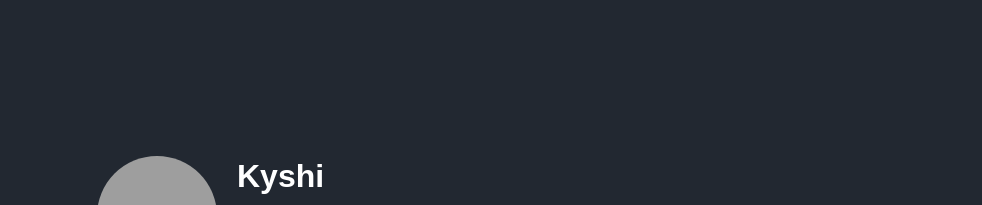
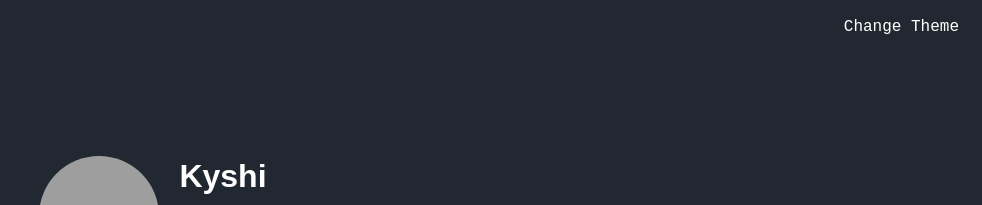
Before and after one commit to kyshi/kyshi.github.io, a plain HTML site: page index.html in a window 1280 px wide. Shown: the top 205 px of the page, without its empty margins (298-1280 px from the left). Drawn offline with Linux system fonts and the light colour scheme; grey boxes are pictures that could not be loaded.

Commit message:
Theme update.

```diff
--- a/index.html
+++ b/index.html
@@ -3,9 +3,11 @@
 <head>
     <meta charset="UTF-8">
     <link rel="stylesheet" href="style.css">
-    <title>Kyshi</title>
+    <script src="main.js"></script>
+    <title>kyshi.github.io</title>
 </head>
 <body>
+    <a onclick="change_theme()" class="theme-button">Change Theme</a>
     <div id="main">
         <div class="photo"></div>
         <div class="text">
--- /dev/null
+++ b/main.js
@@ -0,0 +1,23 @@
+var is_changed = 0;
+function change_theme(){
+    is_changed += 1
+
+    if(is_changed == 0){
+        var root = document.querySelector(":root");
+        root.style.setProperty("--main-color", "#222831");
+        root.style.setProperty("--text-color", "#FFF");
+    }else if(is_changed == 1){
+        var root = document.querySelector(":root");
+        root.style.setProperty("--main-color", "#1B262C");
+        root.style.setProperty("--text-color", "#FFF");
+    }
+    else{
+        var root = document.querySelector(":root");
+        root.style.setProperty("--main-color", "#002C40");
+        root.style.setProperty("--text-color", "#FFF");
+    }
+
+    if(is_changed >= 2){
+        is_changed = -1
+    }
+}
--- a/style.css
+++ b/style.css
@@ -1,3 +1,8 @@
+:root{
+    --main-color: #222831;
+    --text-color: #fff;
+}
+
 @-webkit-keyframes opening {
     from {
         opacity: 0;
@@ -91,7 +96,7 @@
 #main{
     animation-duration: 3s;
     animation-name: opening;
-    color: #FFF;
+    color: var(--text-color);
     font-family: Arial, Helvetica, sans-serif;
     display:flex;
     justify-content:center;
@@ -120,8 +125,18 @@
     padding-left: 5px;
 }
 
+.theme-button{
+    cursor: pointer;
+    position: relative;
+    margin-top: 10px;
+    float: right;
+    right: 15px;
+    font-family: 'Courier New', Courier, monospace;
+    color: #FFF
+}
+
 body{
-    background-color: #222831;
+    background-color: var(--main-color);
 }
 
 p::after{
```
